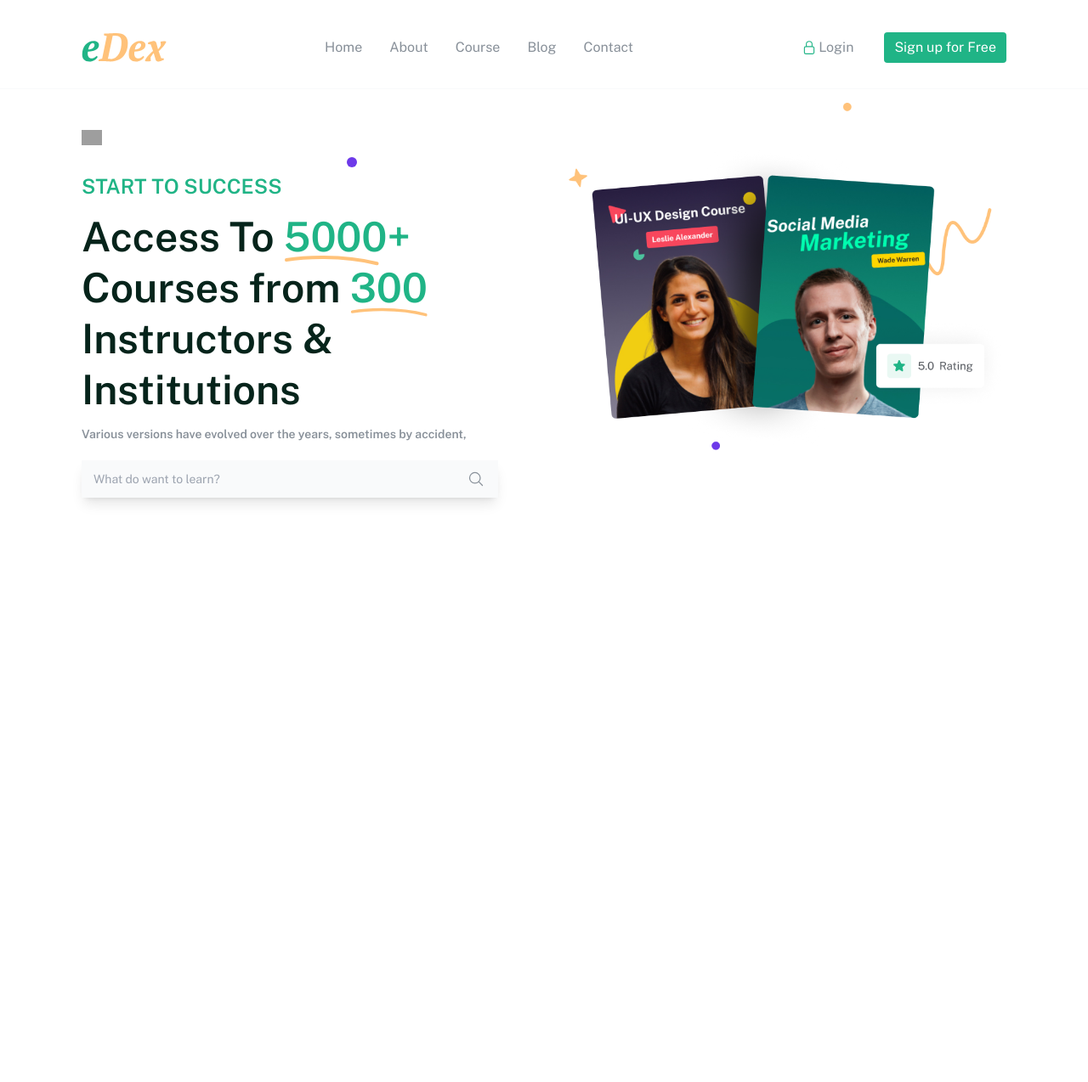
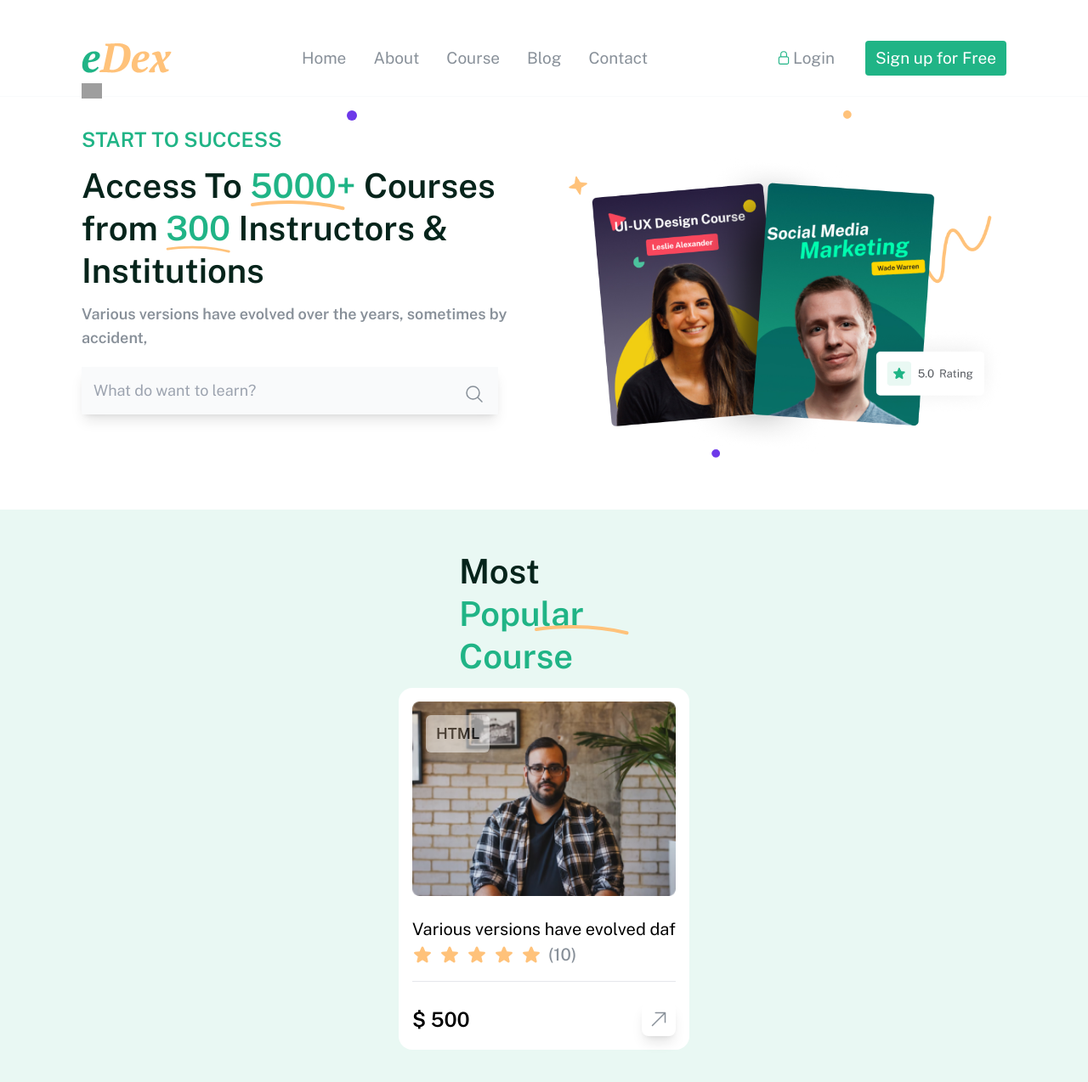
Before and after one commit to Teewaii/edex, a React (Create React App) app: page / in a window 1280 px wide. Shown: the top 1274 px of the page at 85% size. Before the commit the page ends 800 px from the top, so only its background shows below. Built offline with nearby package versions, Linux system fonts and the light colour scheme; grey boxes are pictures that could not be loaded.

Commit message:
Card addition

```diff
--- a/src/App.js
+++ b/src/App.js
@@ -4,6 +4,7 @@ import './App.css';
 import Navbar from './components/Navbar';
 import Hero from './components/Hero';
 import Modal from './components/Modal';
+import Popular from './components/Popular';
 export const ToggleContext = createContext(" ")
 
 
@@ -29,6 +30,8 @@ function App() {
       <Modal
         toggle={toggle}
         handleToggle={handleToggle} />
+      <Popular />
+
     </div>
   );
 }
--- /dev/null
+++ b/src/components/Coursedata.js
@@ -0,0 +1,18 @@
+
+
+import c1 from '../img/course1.png';
+
+const courses = [
+    {
+        title: "HTML",
+        desc: "Various versions have evolved daf",
+        pix: c1
+    },
+
+
+
+
+
+]
+
+export default courses
--- /dev/null
+++ b/src/components/CoursesCard.js
@@ -0,0 +1,33 @@
+import React from 'react';
+import c1 from '../img/course1.png';
+import { StarIcon } from '@heroicons/react/24/outline';
+import { ArrowUpRightIcon } from '@heroicons/react/24/outline';
+
+function CoursesCard() {
+    const starIcons = [];
+    for (let i = 0; i < 5; i++) {
+        starIcons.push(<StarIcon key={i} className='w-6 fill-yellow text-yellow border-0' />);
+    }
+    return (
+
+        <div className='bg-white rounded-2xl p-3 md:p-4 pb-6'>
+            <div className="image flex flex-col mb-6 relative">
+                <span className='absolute text-lg font-extrabold top-4 left-4 bg-white opacity-50 py-2 px-3 rounded-md'>HTML</span>
+                <img src={c1} alt="instructor_picture" />
+            </div>
+            <div className="text border-gray-200 border-b-[1px] pb-4">
+                <h4 className='body_L_400' >Various versions have evolved daf</h4>
+                <span className='ratings flex gap-2  '>
+                    {starIcons}
+                    <span className='body_L_500 text-grey' >(10)</span>
+                </span>
+            </div>
+            <div className="price flex items-center justify-between mt-6">
+                <h2 className='header4'>$ 500</h2>
+                <span className='p-2 rounded-lg bg-white shadow-lg hover:bg-green group'><ArrowUpRightIcon className='w-6 text-grey group-hover:text-white' /></span>
+            </div>
+        </div>
+    )
+}
+
+export default CoursesCard
--- a/src/components/Hero.js
+++ b/src/components/Hero.js
@@ -8,25 +8,25 @@ import Search from './Search';
 
 function Hero() {
     return (
-        <section className="hero flex flex-col items-start container lg:flex-row lg:gap-6 lg:mt-4 " >
+        <section className="hero flex flex-col items-start container lg:flex-row lg:gap-6 md:pt-4" >
             <div className="search-mobile order-first w-full lg:hidden">
                 <Search />
             </div>
-            <div className="info flex flex-col  lg:py-16 2xl:py-28 lg:max-w-[50%]">
+            <div className="info flex flex-col md:pt-10 lg:pt-0 lg:py-16 2xl:py-28 lg:max-w-[50%] ">
 
-                <h4 className='header4 text-green pt-4 relative lg:text-left lg:mb-[12px] '>START TO SUCCESS
+                <h4 className='header4 text-green pt-4 relative lg:text-left md:mb-[12px] '>START TO SUCCESS
                     <span className='absolute left-8 top-0 lg:left-0 lg:-top-8 w-6'><img src={star} alt="" /></span>
                     <span className='hidden lg:flex absolute top-0 right-[220px]'><img src={Ellipse} alt="" /></span>
                 </h4>
 
                 <div className="mainText  ">
-                    <p className='body_xl2 mb-4 text-center lg:text-5xl text-Herogreen lg:text-left lg:leading-[60px] lg:mb-[12px] '>Access To <span className='text-green relative'>5000+
+                    <p className='body_xl2 mb-4 md:mb-8 text-center md:text-5xl lg:text-4xl  xl:text-[40px]  text-Herogreen 2xl:text-[50px]  lg:text-left  lg:leading-[50px] 2xl:leading-[60px] lg:mb-[12px] '>Access To <span className='text-green relative'>5000+
                         <span className='absolute inset-x-0 -bottom-[6px]'><img src={vec} alt="" /></span>
                     </span> Courses
                         from <span className='text-green relative'>300
                             <span className='absolute inset-x-0 -bottom-[6px]'><img src={vec} alt="" /></span>
                         </span> Instructors & Institutions</p>
-                    <p className='header5 px-4  text-grey lg:text-left lg:mb-[20px] lg:px-0' >Various versions have evolved over the years, sometimes by accident,</p>
+                    <p className='header5 px-4  text-grey lg:text-left lg:mb-[20px] lg:px-0 md:text-2xl lg:text-lg 2xl:text-xl' >Various versions have evolved over the years, sometimes by accident,</p>
                 </div>
 
                 <div className="search hidden lg:block w-[90%]">
--- a/src/components/Login.js
+++ b/src/components/Login.js
@@ -8,7 +8,7 @@ function Login() {
                 <LockClosedIcon className='stroke-green group-hover:stroke-white' />
                 {/* <Image src={lock} className='fill-white' width={18} height={18} alt='lock_icon' /> */}
             </span>
-            <p className='text-[14px] text-grey lg:text-[16px] group-hover:text-white ' >Login</p>
+            <p className='text-[18px] text-grey group-hover:text-white lg:text-[15px] xl:text-[19px] lg:gap-[1rem]' >Login</p>
         </div>
     )
 }
--- a/src/components/Navbar.js
+++ b/src/components/Navbar.js
@@ -16,10 +16,10 @@ export default function Navbar({ toggle, handleToggle }) {
     // const { toggle, handleToggle } = useContext(ToggleContext)
 
     return (
-        <nav className=' border-b-[1px] border-gray-50   relative'>
+        <nav className=' border-b-[1px] border-gray-50 relative'>
             <div className="container ">
-                <div className="nav_container py-[14px] flex items-center justify-between lg:py-2 lg:pt-4 relative">
-                    <div className="logo w-[80px] lg:w-[100px] cursor-pointer  ">
+                <div className="nav_container py-[14px] flex items-center justify-between lg:py-2 md:mt-6 relative">
+                    <div className="logo w-[90px] md:w-[120px] cursor-pointer  ">
                         <img src={logo} alt='logo' />
                     </div>
 
@@ -30,10 +30,10 @@ export default function Navbar({ toggle, handleToggle }) {
                             // Mobile Navs
                             <ul className="flex flex-col absolute top-20 w-full inset-x-0 py-4 gap-2 bg-green rounded-md lg:hidden  z-10 "  >
                                 {navs.map((navi, index) => (
-                                    <li key={index} className='text-[14px] text-white border-b-2 border-Darkgreen border-opacity-25 pb-2 last:border-b-0 last:pb-0'>{navi}</li>
+                                    <li key={index} className='text-[18px] text-white border-b-2 border-Darkgreen border-opacity-25 py-[10px] last:border-b-0 hover:bg-yellow hover:text-white'>{navi}</li>
                                 ))}
 
-                                <div className="absolute top-[230px]  flex  gap-8 justify-center inset-x-0 w-full py-4 rounded-md bg-gray-100  lg:hidden">
+                                <div className="absolute top-[325px]  flex  gap-8 justify-center inset-x-0 w-full py-4 rounded-md bg-gray-100  lg:hidden">
                                     {/* <div className={toggle ? "absolute top-[320px]  flex  gap-8 justify-center inset-x-0 w-full py-4 rounded-md bg-gray-100 " : " users_desktop flex gap-6"}> */}
 
                                     <Login />
@@ -42,9 +42,9 @@ export default function Navbar({ toggle, handleToggle }) {
                             </ul> :
 
                             // Desktop Navs
-                            <ul className="hidden lg:flex gap-8 px-[24px] py-[12px] ">
+                            <ul className="hidden lg:flex gap-8 px-[24px] ">
                                 {navs.map((navi, index) => (
-                                    <li key={index} className='text-[16px] text-grey hover:text-black cursor-pointer '>{navi}</li>
+                                    <li key={index} className='text-[16px] text-grey hover:text-black cursor-pointer lg:text-[15px] xl:text-[19px] lg:gap-[1rem] hover:border-b-[3px] hover:border-green transition-all duration-200 ease-in-out '>{navi}</li>
                                 ))}
                             </ul>}
 
@@ -56,7 +56,7 @@ export default function Navbar({ toggle, handleToggle }) {
                     </div>
 
                     {/* Hamburger */}
-                    <div className="  hamburger w-8  z-10 lg:hidden"
+                    <div className="  hamburger w-9 md:w-12  z-10 lg:hidden"
                         onClick={handleToggle}
                     >
                         {toggle ? <Bars3Icon className=' text-green pointer-cursor ' /> : <XMarkIcon className=' text-green pointer-cursor' />}
--- /dev/null
+++ b/src/components/Popular.js
@@ -0,0 +1,25 @@
+import React from 'react';
+import vec from '../img/Vector 2.svg';
+import CoursesCard from './CoursesCard';
+
+function Popular() {
+    return (
+        <section className="popular bg-Popgreen mt-12 py-12 ">
+            <div className="main_container flex flex-col  items-center container">
+                <div className='left_info  '>
+                    <h4 className=' text-green header3 mb-4 max-w-[115px] lg:max-w-[200px] leading-9 md:mb-8  md:text-5xl lg:text-4xl xl:text-[40px] lg:text-left lg:leading-[50px] lg:mb-[12px] relative'>
+                        <span className='text-Herogreen'> Most</span> Popular
+                        Course
+                        <span className='absolute max-w-full right-0 bottom-[30px] lg:bottom-[50px]   '>
+                            <img src={vec} alt="text_underline" /></span>
+                    </h4>
+                </div>
+                <div className="right">
+                    <CoursesCard />
+                </div>
+            </div>
+        </section>
+    )
+}
+
+export default Popular
--- a/src/components/Search.js
+++ b/src/components/Search.js
@@ -3,15 +3,15 @@ import { MagnifyingGlassIcon } from '@heroicons/react/24/outline';
 
 function Search() {
     return (
-        <section className="search   shadow-lg mt-12 lg:mt-0  ">
+        <section className="search   shadow-lg mt-8 lg:mt-0  ">
             <div className="input relative">
-                <input className='text-sm lg:text-body_L_400 py-[12px] w-full px-[14px] bg-gray-50 focus:bg-Hovergreen focus:border-green focus:ring-green focus:outline-none '
+                <input className='text-sm md:text-lg py-[12px] md:py-[22px] w-full px-[14px] bg-gray-50  focus:bg-Hovergreen focus:border-green focus:ring-green focus:outline-none lg:py-[14px] 2xl:py-[17px] xl:text-md 2xl:text-xl  '
                     type="text"
                     name="search"
                     id="search"
                     placeholder='What do want to learn?' />
 
-                <MagnifyingGlassIcon className='w-5 absolute inset-y-3 right-4 text-grey' />
+                <MagnifyingGlassIcon className='w-6 absolute inset-y-3 md:inset-y-6  right-4 text-grey xl:inset-y-5 2xl:w-6' />
             </div>
         </section>
     )
--- a/src/components/Signup.js
+++ b/src/components/Signup.js
@@ -3,7 +3,7 @@ import React from 'react'
 function Signup() {
     return (
         <div className="signup text-white px-[12px] py-[6px] rounded-[4px] bg-green  cursor-pointer hover:bg-Darkgreen ">
-            <p className='text-[14px] lg:text-[16px] group-hover:text-white '>Sign up for Free</p>
+            <p className='text-[18px] group-hover:text-white lg:text-[15px] xl:text-[19px] lg:gap-[1rem]'>Sign up for Free</p>
         </div>
     )
 }
--- a/tailwind.config.js
+++ b/tailwind.config.js
@@ -10,6 +10,7 @@ module.exports = {
         'Darkgreen': '#1A906B',
         'Herogreen': '#06241B',
         'Hovergreen': '#E9F8F3',
+        'Popgreen': '#E9F8F3',
         'yellow': '#FFC27A',
         'Darkyellow': '#CAA67B',
         'grey': '#889099',
```
